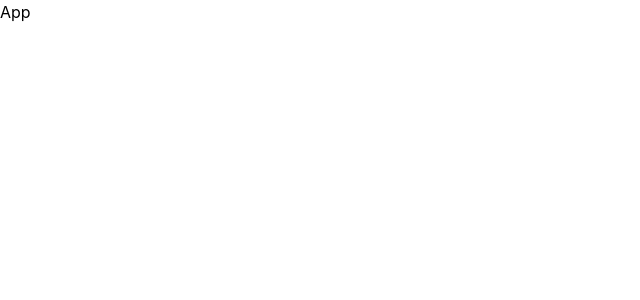
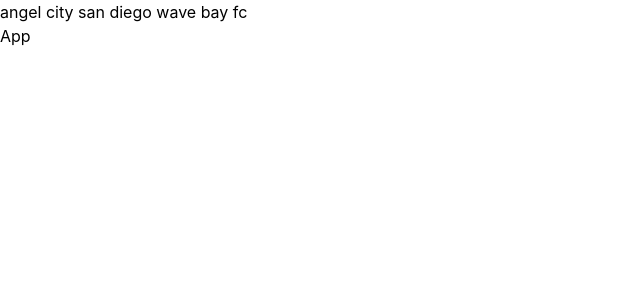
Before and after one commit to m-dorsey/Boxx-to-Boxx, a React (Vite) app: page / in a window 1280 px wide. Shown: the top 300 px of the page, without its empty margins (0-640 px from the left). Built offline with nearby package versions, Linux system fonts and the light colour scheme.

Commit message:
bare bones top bar teams sites

```diff
--- /dev/null
+++ b/src/components/TeamSites.jsx
@@ -0,0 +1,18 @@
+
+const teams = ["angel city", "san diego wave", "bay fc"]
+
+export const TeamSites = () => {
+
+    return (
+        <>
+            {
+                teams.map((t) => (
+                    <p style={{display:'inline'}}>{t} </p>
+                ))
+
+            }
+        </>
+    )
+}
+
+export default TeamSites
--- a/src/main.jsx
+++ b/src/main.jsx
@@ -2,9 +2,11 @@
 import ReactDOM from 'react-dom/client'
 import App from './App.jsx'
 import './assets/styles/index.css'
+import TeamSites from './components/TeamSites.jsx'
 
 ReactDOM.createRoot(document.getElementById('root')).render(
   <React.StrictMode>
+    <TeamSites />
     <App />
   </React.StrictMode>,
 )
```
